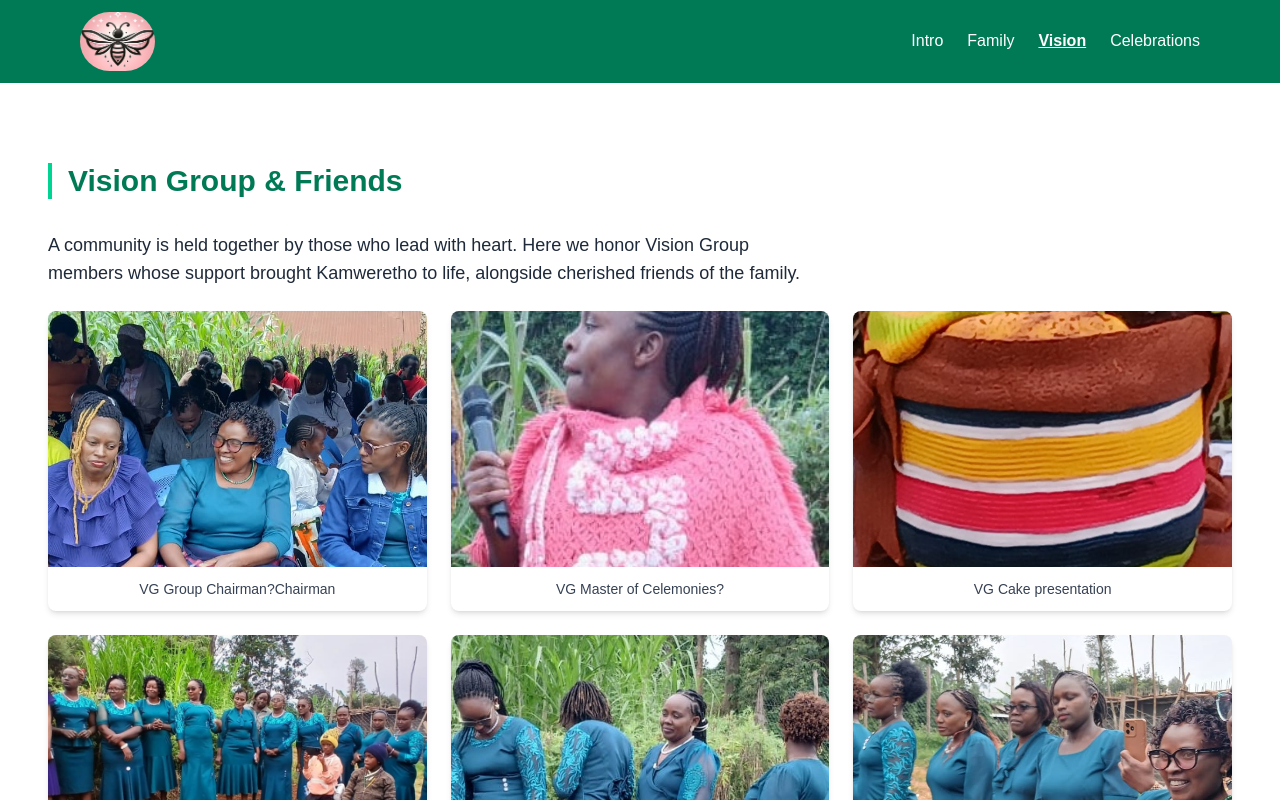
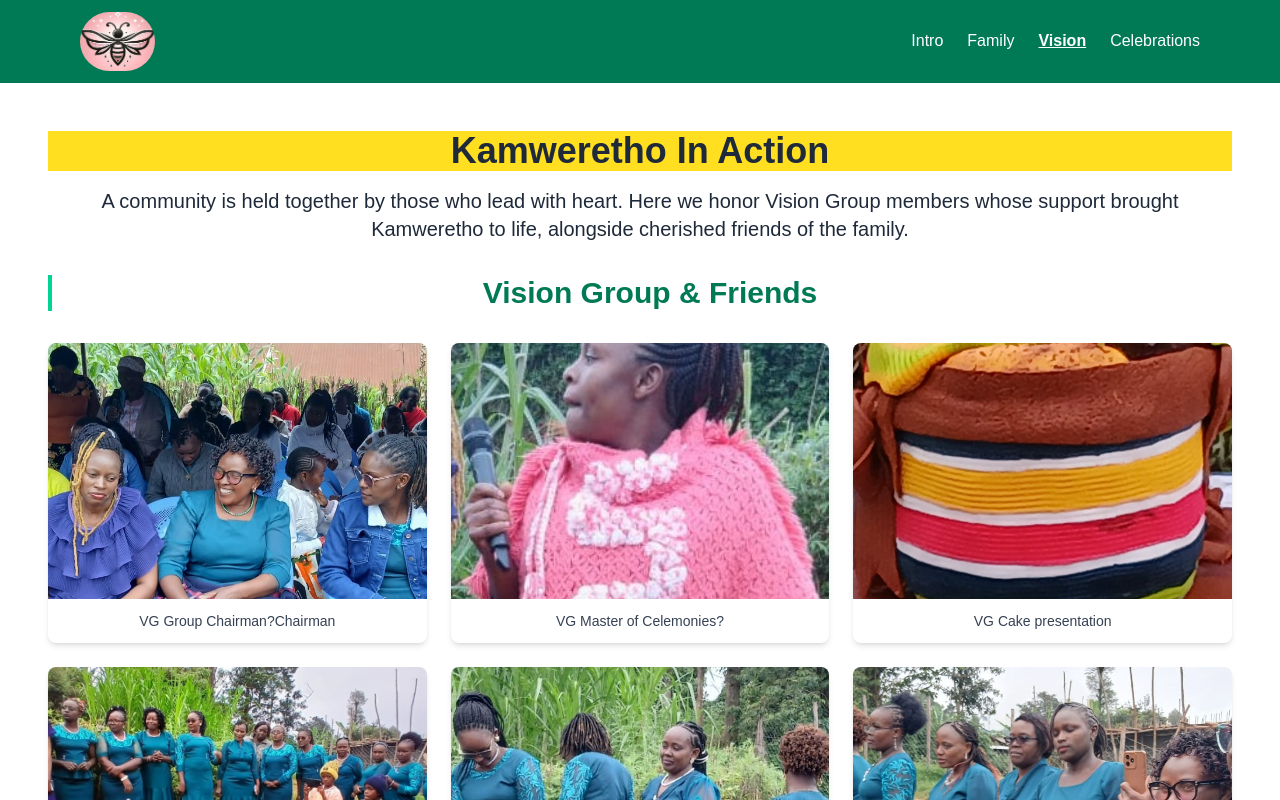
Before and after one commit to JKananda-code/wa-homecoming, a Next.js app: page /vision-group in a window 1280 px wide. Shown: the top 800 px of the page. Built offline with nearby package versions, Linux system fonts and the light colour scheme.

Commit message:
commit 11-06pm after adding some Images

```diff
--- a/app/celebrations/page.tsx
+++ b/app/celebrations/page.tsx
@@ -14,10 +14,13 @@ export default function CelebrationsPage() {
 
   return (
     <section className="p-6 md:p-12 bg-white text-gray-800">
+      <div className="justify justify-center items-center text-center">
+        <h1 className="text-3xl bg-yellow-300 md:text-4xl font-bold mb-4">Celebrations</h1>
+        <p className="text-lg md:text-xl mb-6">
+          Celebrating the rich traditions and joyous moments that define our community.
+        </p>
       <SectionHeader title="Celebration Highlights" />
-      <p className="mb-6 max-w-3xl text-lg">
-        The joy of Kamweretho radiates through these vibrant moments of celebration—dance, laughter, gifting, and shared memories. It’s a collective embrace of culture and continuity.
-      </p>
+      </div>
       <ImageGallery images={images} />
     </section>
   );
--- a/app/page.tsx
+++ b/app/page.tsx
@@ -20,7 +20,7 @@ export default function Home() {
     </div>
     <section className="bg-white text-gray-900 py-4 px-6 md:px-16">
       <div className="max-w-4xl mx-auto space-y-6">
-        <h1 className="text-4xl md:text-5xl font-bold text-center text-yellow-700">Wanjiku Homecoming</h1>
+        <h1 className="text-4xl md:text-5xl font-bold text-center text-yellow-300">Wanjiku Homecoming</h1>
         <h2 className="text-lg leading-relaxed">
           <strong>Wanjiku Elijah’s Homecoming Ceremony</strong> is rooted in the rich cultural traditions of the Kikuyu community. The event, known as <em>Kamweretho</em> in Nyeri, honors parents and reconnects generations in a deeply meaningful way.
         </h2>
--- a/app/vision-group/page.tsx
+++ b/app/vision-group/page.tsx
@@ -4,24 +4,27 @@ import SectionHeader from '../components/SectionHeader';
 
 export default function VisionGroupPage() {
   const coreMembers = [
-    { src: '/VG-chairman.jpeg', caption: 'VG Group Chairman?Chairman' },
+    { src: '/VG-Chairman.jpeg', caption: 'VG Group Chairman?Chairman' },
     { src: '/VG-MC.jpeg', caption: 'VG Master of Celemonies?' },
     { src: '/VG-theCake.jpeg', caption: 'VG Cake presentation' },
     { src: '/VG-two.jpeg', caption: 'VG Group Members' },
     { src: '/VG-three.jpeg', caption: 'VG Group Members'},
     { src: '/VG-four.jpeg', caption: 'VG Group Members' },  ];
   const members = Array.from({ length: 6 }, (_, i) => ({
-    src: `/member${i + 1}.jpeg`,
+    src: `/images/member${i + 1}.jpeg`,
     caption: `Member ${i + 1}`
   }));
-
+  const images = [...coreMembers, ...members];
   return (
     <section className="p-6 md:p-12 bg-white text-gray-800">
+      <div className="justify justify-center items-center text-center">
+        <h1 className="text-3xl bg-yellow-300 md:text-4xl font-bold mb-4">Kamweretho In Action</h1>
+        <p className="text-lg md:text-xl mb-6">
+          A community is held together by those who lead with heart. Here we honor Vision Group members whose support brought Kamweretho to life, alongside cherished friends of the family.
+        </p>
       <SectionHeader title="Vision Group & Friends" />
-      <p className="mb-6 max-w-3xl text-lg">
-        A community is held together by those who lead with heart. Here we honor Vision Group members whose support brought Kamweretho to life, alongside cherished friends of the family.
-      </p>
-      <ImageGallery images={[...coreMembers, ...members]} />
+      </div>
+       <ImageGallery images={images} />
     </section>
   );
 }
```
